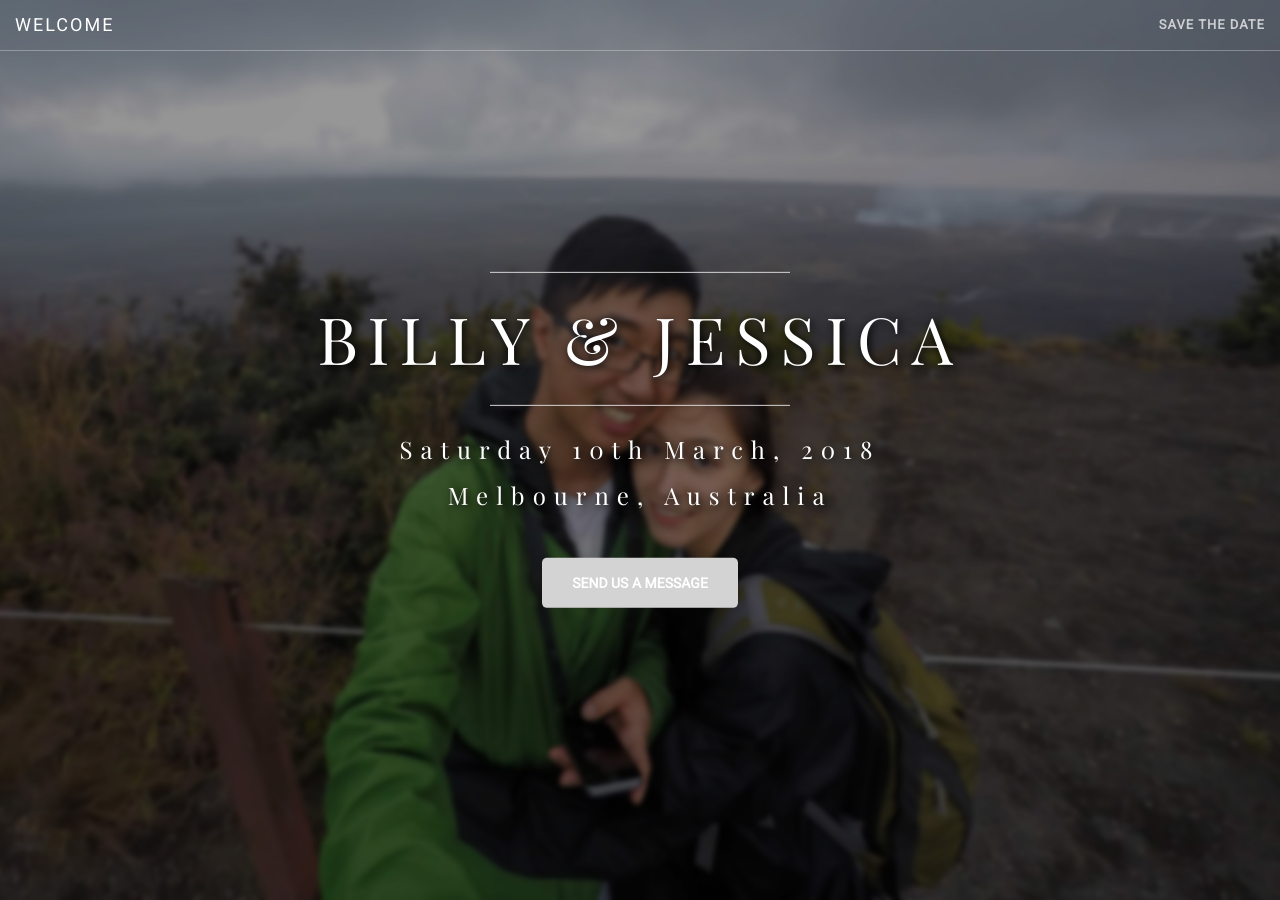
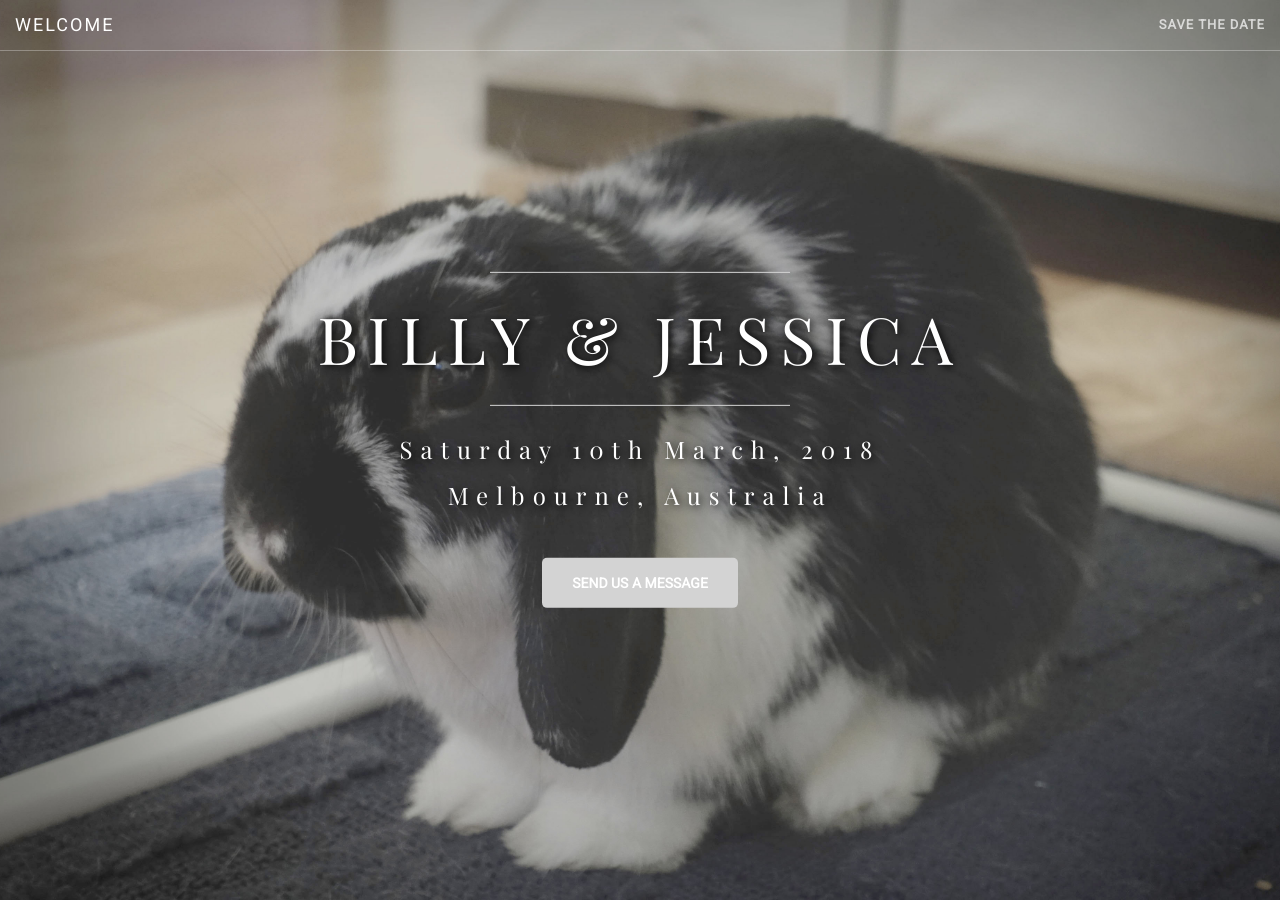
Before and after one commit to notbleh/wed-website, a Jekyll site: the page built from savethedate.html, in a window 1280 px wide and 900 px high. Built offline with Jekyll 4.4.1, drawn with Linux system fonts in a browser that asks for light colours.

Commit message:
Update _base.scss

```diff
--- a/_sass/_base.scss
+++ b/_sass/_base.scss
@@ -157,7 +157,7 @@
     min-height: auto;
     @include background-cover;
     background-position: center;
-    background-image: url('../img/hawaii_header.jpg');
+    background-image: url('../img/std-header.jpg');
     text-align: center;
     color: white;
     .header-content {
```
